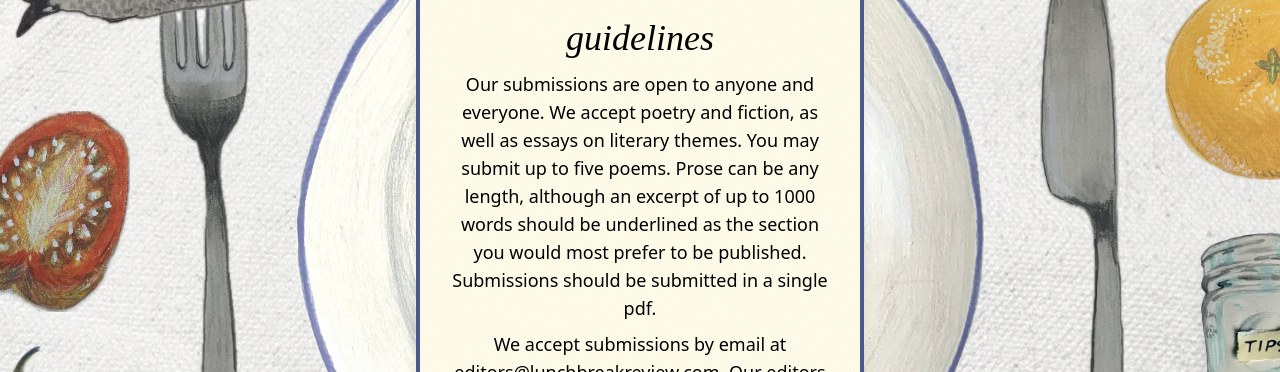
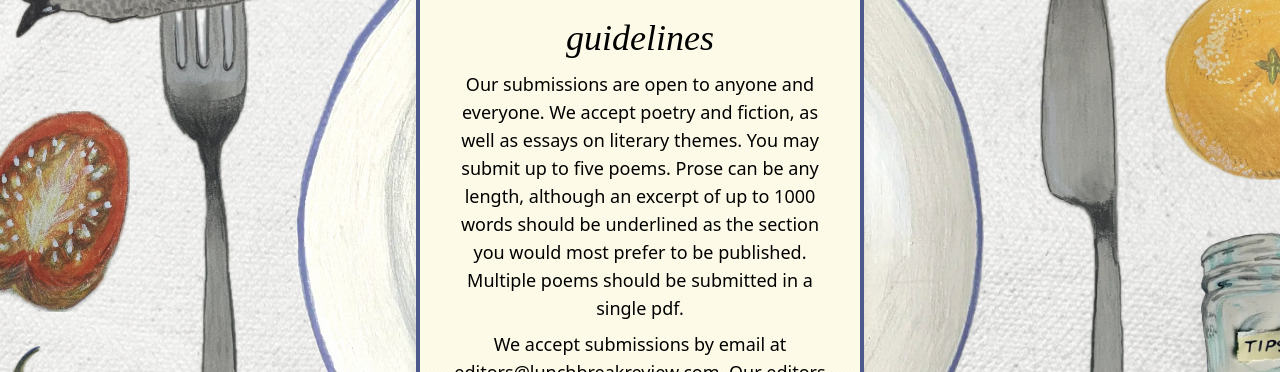
Before and after one commit to stabeart/lunch-break, a React (Vite) app: page /submissions in a window 1280 px wide. Shown: the part 168-540 px from the top of the page. Built offline with nearby package versions, Linux system fonts and the light colour scheme; the HTML template or start-up script is replaced by a standard one.

Commit message:
copy edits

```diff
--- a/src/components/Submissions.jsx
+++ b/src/components/Submissions.jsx
@@ -11,7 +11,7 @@ const Submissions = () => {
             <p className="mb-2">
               Our submissions are open to anyone and everyone. We accept poetry and fiction, as well as essays on
               literary themes. You may submit up to five poems. Prose can be any length, although an excerpt of up to
-              1000 words should be underlined as the section you would most prefer to be published. Submissions should
+              1000 words should be underlined as the section you would most prefer to be published. Multiple poems should
               be submitted in a single pdf.
               </p>
               <p>
```
